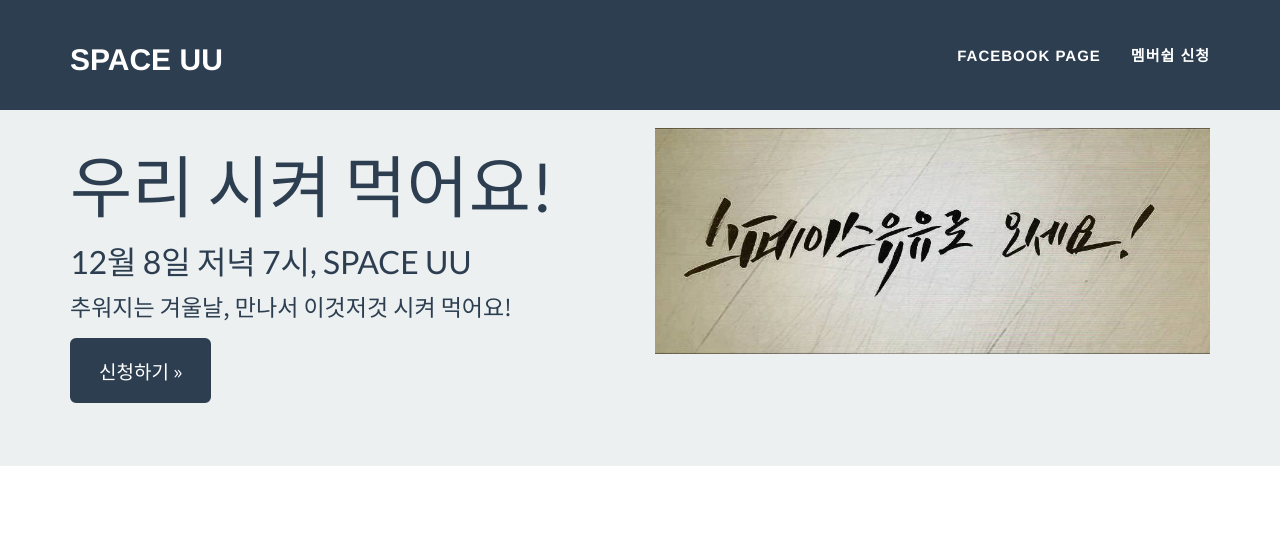
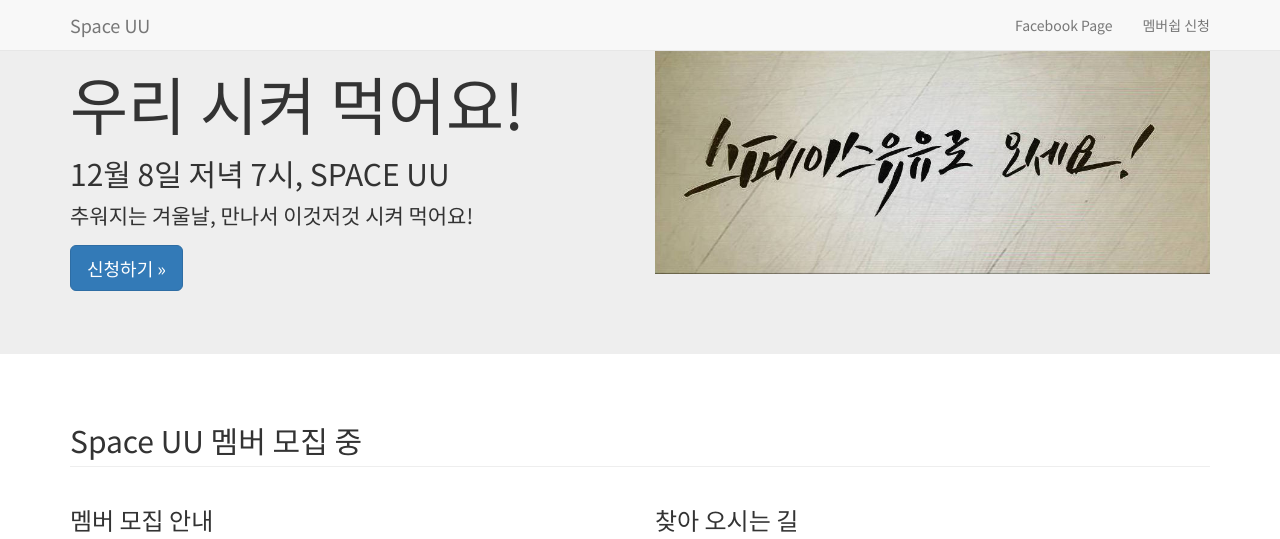
Before and after one commit to spaceuu/spaceuu.github.io, a Jekyll site: the page built from index.html, in a window 1280 px wide and 1400 px high. Shown: the top 539 px of the window. Built offline with Jekyll 4.4.1, drawn with Linux system fonts in a browser that asks for light colours.

Commit message:
flaty 테마 제거. 부트스트랩 기본으로

```diff
--- a/_includes/head.html
+++ b/_includes/head.html
@@ -10,13 +10,13 @@
     <link rel="stylesheet" href="{{ "/css/bootstrap.min.css" | prepend: site.baseurl }}">
 
     <!-- Custom CSS : flaty -->
-    <link rel="stylesheet" href="{{ "/css/flaty.css" | prepend: site.baseurl }}">
+    <!-- <link rel="stylesheet" href="{{ "/css/flaty.css" | prepend: site.baseurl }}"> -->
 
     <!-- Custom Fonts -->
     <link href="{{ "/font-awesome/css/font-awesome.min.css" | prepend: site.baseurl }}" rel="stylesheet" type="text/css">
 
     <!-- Custom CSS : space uu  -->
-    <link rel="stylesheet" href="{{ "/css/spaceuu.css" | prepend: site.baseurl }}">
+    <link rel="stylesheet" href="{{ "/css/main.css" | prepend: site.baseurl }}">
 
     <link rel="canonical" href="{{ page.url | replace:'index.html','' | prepend: site.baseurl | prepend: site.url }}">
 
--- /dev/null
+++ b/css/main.css
@@ -0,0 +1,13 @@
+@import url(http://fonts.googleapis.com/earlyaccess/notosanskr.css);
+
+html,
+body {
+    height: 100%;
+    font-family: 'Noto Sans KR', sans-serif;
+}
+
+.color_row {
+    color: #fff;
+    background-color: #2c3e50;
+
+}
```
